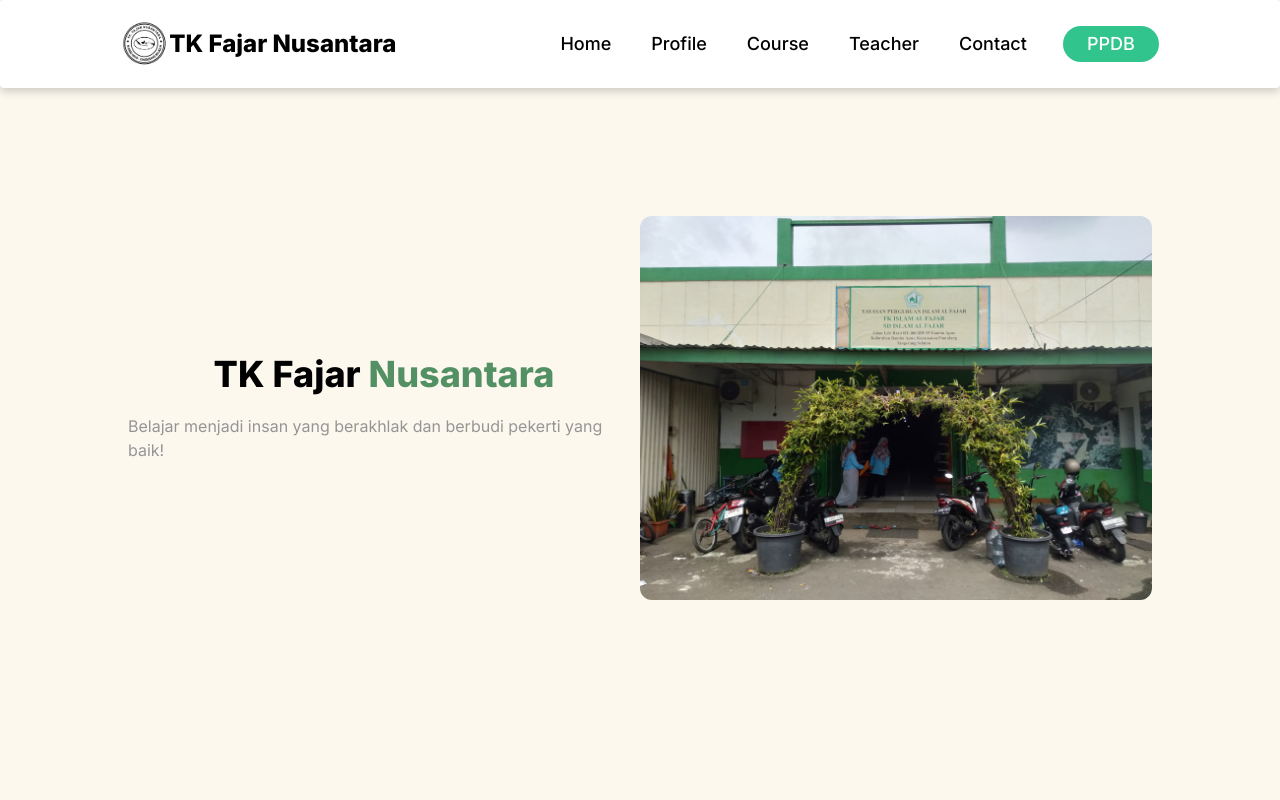
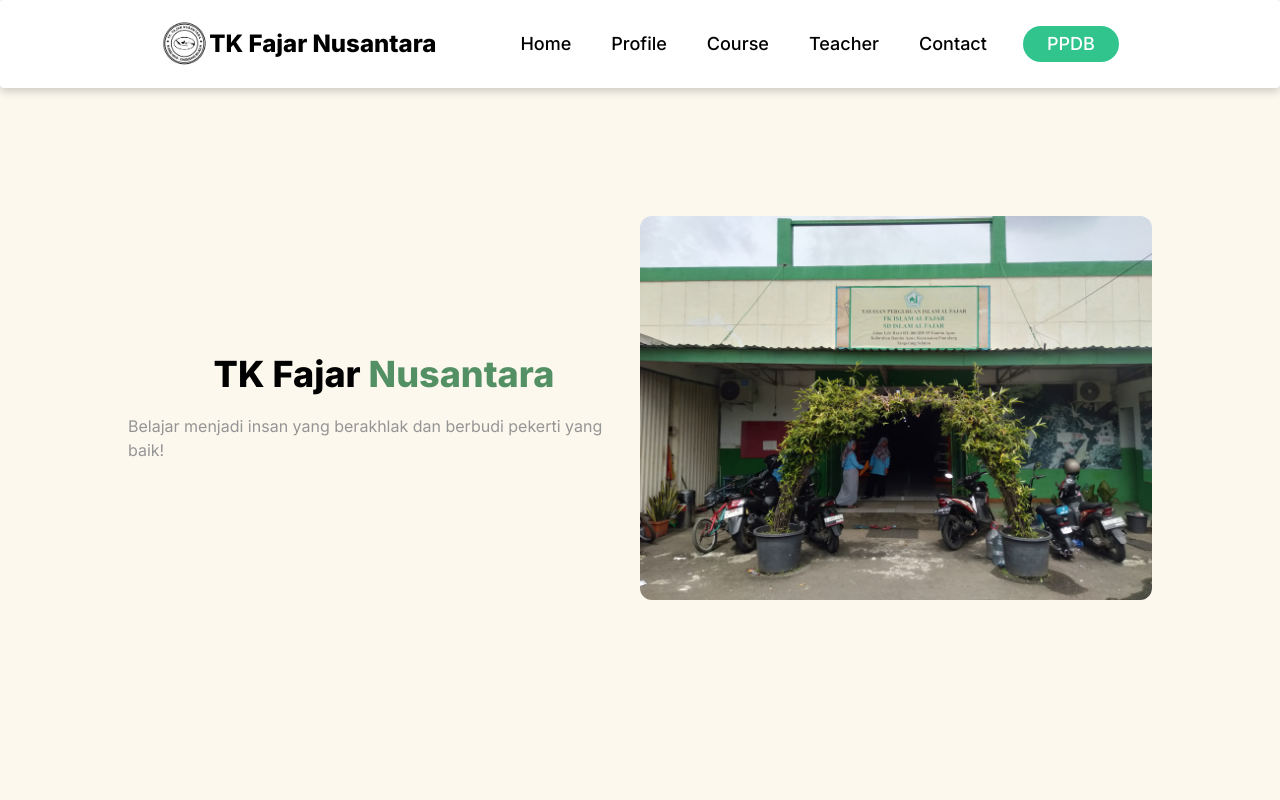
Before and after one commit to Andikafahrezi/landing-page, a React (Vite) app: page / in a window 1280 px wide. Shown: the top 800 px of the page. Built offline with nearby package versions, Linux system fonts and the light colour scheme.

Commit message:
update margin navbar

```diff
--- a/src/components/Footer.jsx
+++ b/src/components/Footer.jsx
@@ -17,7 +17,7 @@ function Component() {
         <div className="grid w-full justify-between sm:flex sm:justify-between md:flex md:grid-cols-1">
           <div>
             <FooterBrand
-              href="https://www.instagram.com/tkfajar.nusantara/"
+              href="https://github.com/Andikafahrezi"
               src={img}
               alt="Addust Logo"
               name="TK Fajar Nusantara"
--- a/src/components/Navbar.jsx
+++ b/src/components/Navbar.jsx
@@ -11,7 +11,7 @@ function Component() {
       className="flex flex-row justify-between p-5 md:px-20 shadow-[0_3px_10px_rgb(0,0,0,0.2)]"
     >
       <div>
-        <Linked to="/" className=" flex flex-wrap font-semibold text-4xl xl:mr-96 cursor-pointer hp:mr-0">
+        <Linked to="/" className=" flex flex-wrap font-semibold text-4xl lg:mr-96 cursor-pointer hp:mr-0">
           <img src={img} alt="" className=" w-16 sl:w-10"/>
           <h1 className="text-3xl mt-4 sl:mt-1 sl:text-2xl">TK Fajar Nusantara</h1>
                </Linked>
--- a/src/components/NavbarMenu.jsx
+++ b/src/components/NavbarMenu.jsx
@@ -11,7 +11,7 @@ function Menus() {
       className="flex flex-row justify-between p-5 md:px-20 shadow-[0_3px_10px_rgb(0,0,0,0.2)]"
     >
       <div>
-        <Linked to="/" className="flex flex-wrap font-semibold text-4xl xl:mr-40 cursor-pointer hp:mr-0">
+        <Linked to="/" className="flex flex-wrap font-semibold text-4xl lg:mr-20 cursor-pointer hp:mr-0">
         <img src={img} alt="" className=" w-12 rounded-full"/>
           <h1 className=" text-2xl mt-2">TK Fajar Nusantara</h1>
         </Linked>
--- a/src/components/NavbarUs.jsx
+++ b/src/components/NavbarUs.jsx
@@ -11,7 +11,7 @@ function Component() {
       className="flex flex-row justify-between p-5 md:px-20 shadow-[0_3px_10px_rgb(0,0,0,0.2)]"
     >
       <div>
-        <Linked to="/" className=" flex flex-wrap font-semibold text-4xl xl:mr-96 cursor-pointer hp:mr-0">
+        <Linked to="/" className=" flex flex-wrap font-semibold text-4xl lg:mr-96 cursor-pointer hp:mr-0">
           <img src={img} alt="" className=" w-16 sl:w-10"/>
           <h1 className="text-3xl mt-4 sl:mt-1 sl:text-2xl">TK Fajar Nusantara</h1>
                </Linked>
```
Also changed, not shown: 1 other file (tests, documents, lock files or other folders).
